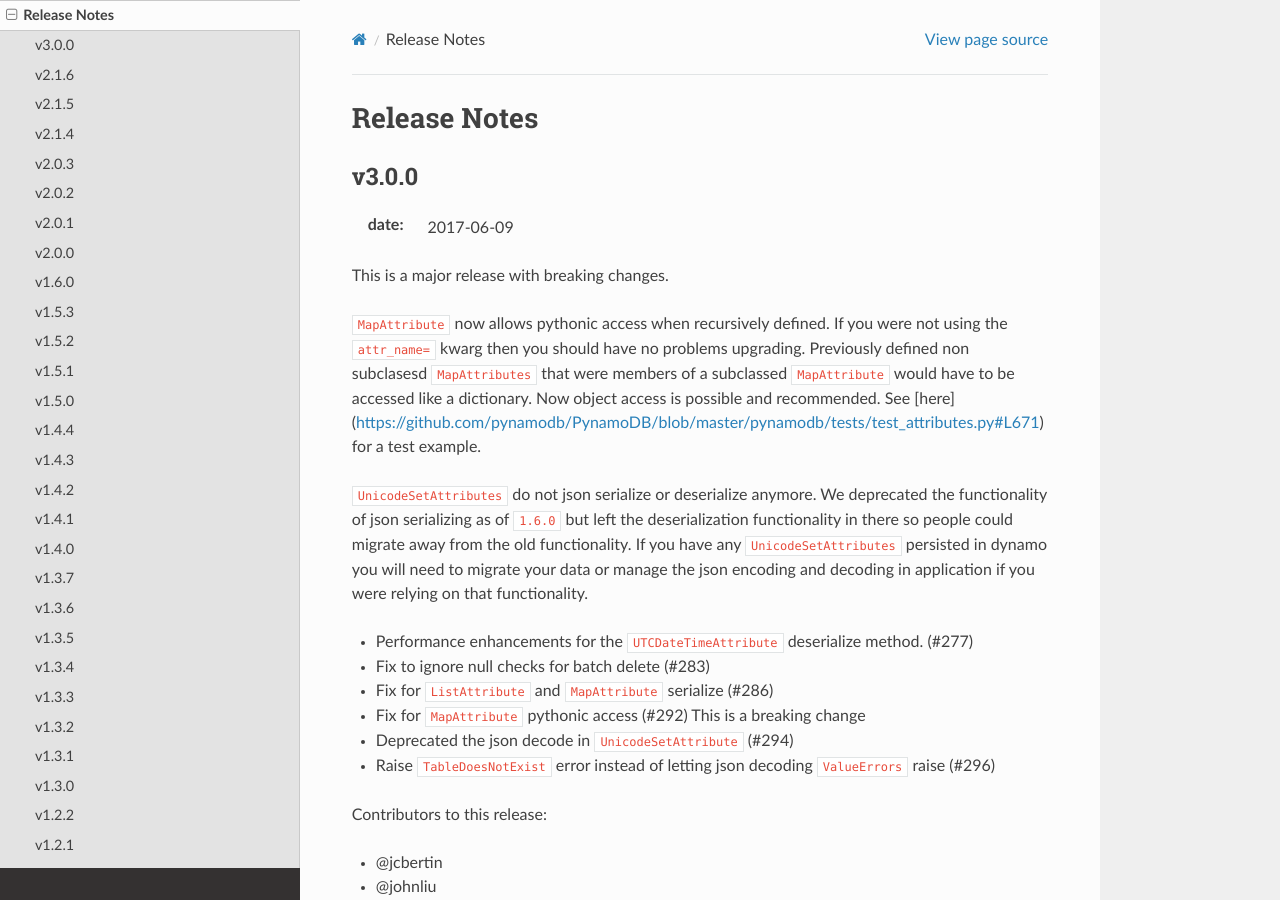
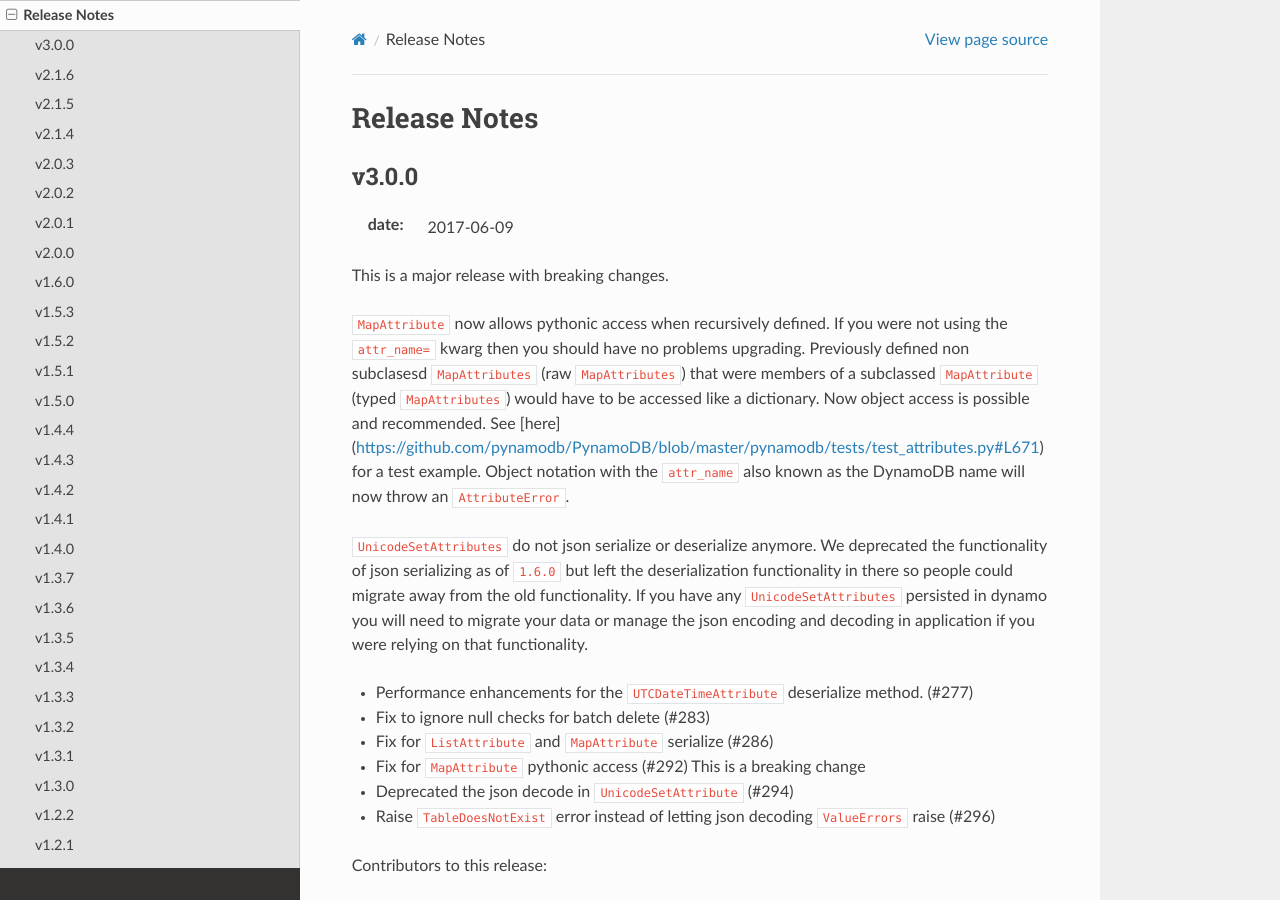
Before and after one commit to pynamodb/PynamoDB, a Sphinx documentation site: the page built from docs/release_notes.rst, in a window 1280 px wide and 900 px high. Built offline with Sphinx 7.4.7 and the Read the Docs theme 2.0.0, drawn with Linux system fonts in a browser that asks for light colours; pages that are not in the unit, such as notebooks, are missing from menus.

Commit message:
more descriptive

```diff
--- a/docs/release_notes.rst
+++ b/docs/release_notes.rst
@@ -10,8 +10,9 @@ This is a major release with breaking changes.
 
 ``MapAttribute`` now allows pythonic access when recursively defined.
 If you were not using the ``attr_name=`` kwarg then you should have no problems upgrading.
-Previously defined non subclasesd ``MapAttributes`` that were members of a subclassed ``MapAttribute`` would have to be accessed like a dictionary.
+Previously defined non subclasesd ``MapAttributes`` (raw ``MapAttributes``) that were members of a subclassed ``MapAttribute`` (typed ``MapAttributes``) would have to be accessed like a dictionary.
 Now object access is possible and recommended. See [here](https://github.com/pynamodb/PynamoDB/blob/master/pynamodb/tests/test_attributes.py#L671) for a test example.
+Object notation with the ``attr_name`` also known as the DynamoDB name will now throw an ``AttributeError``.
 
 ``UnicodeSetAttributes`` do not json serialize or deserialize anymore.
 We deprecated the functionality of json serializing as of ``1.6.0`` but left the deserialization functionality in there so people could migrate away from the old functionality.
```
